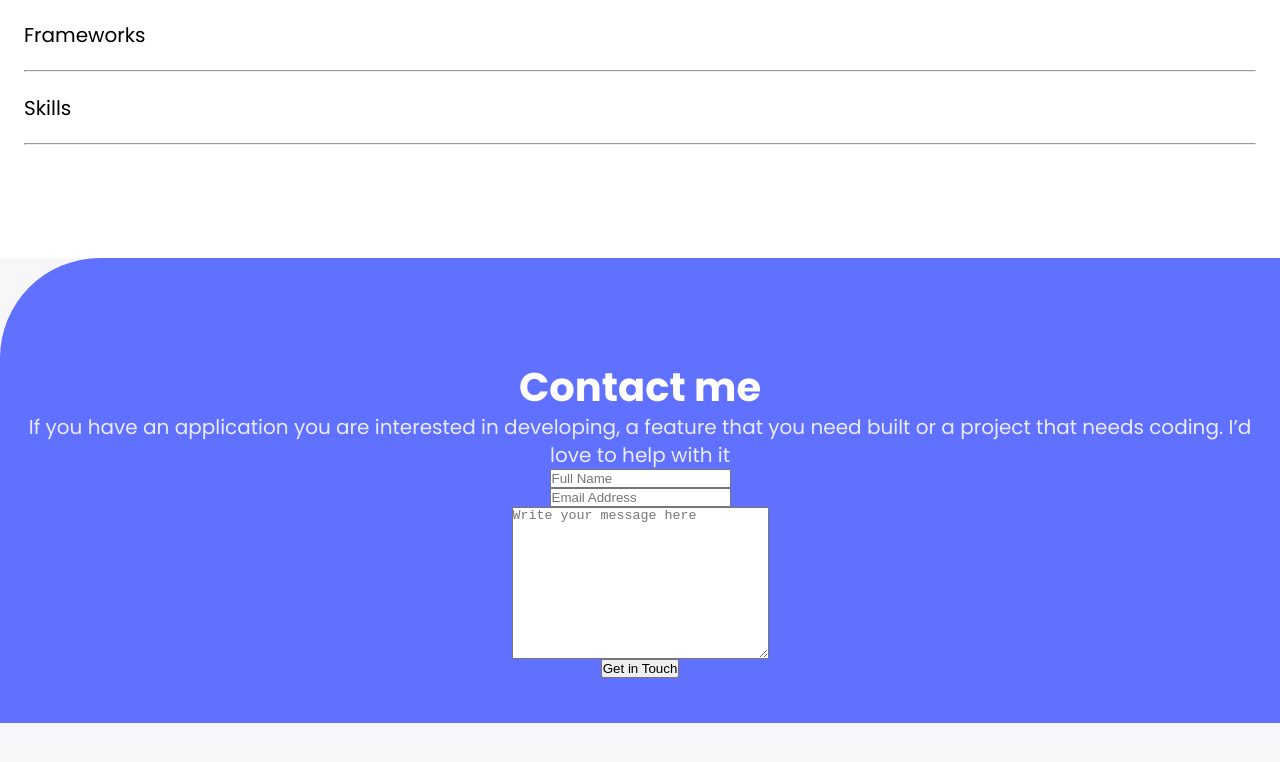
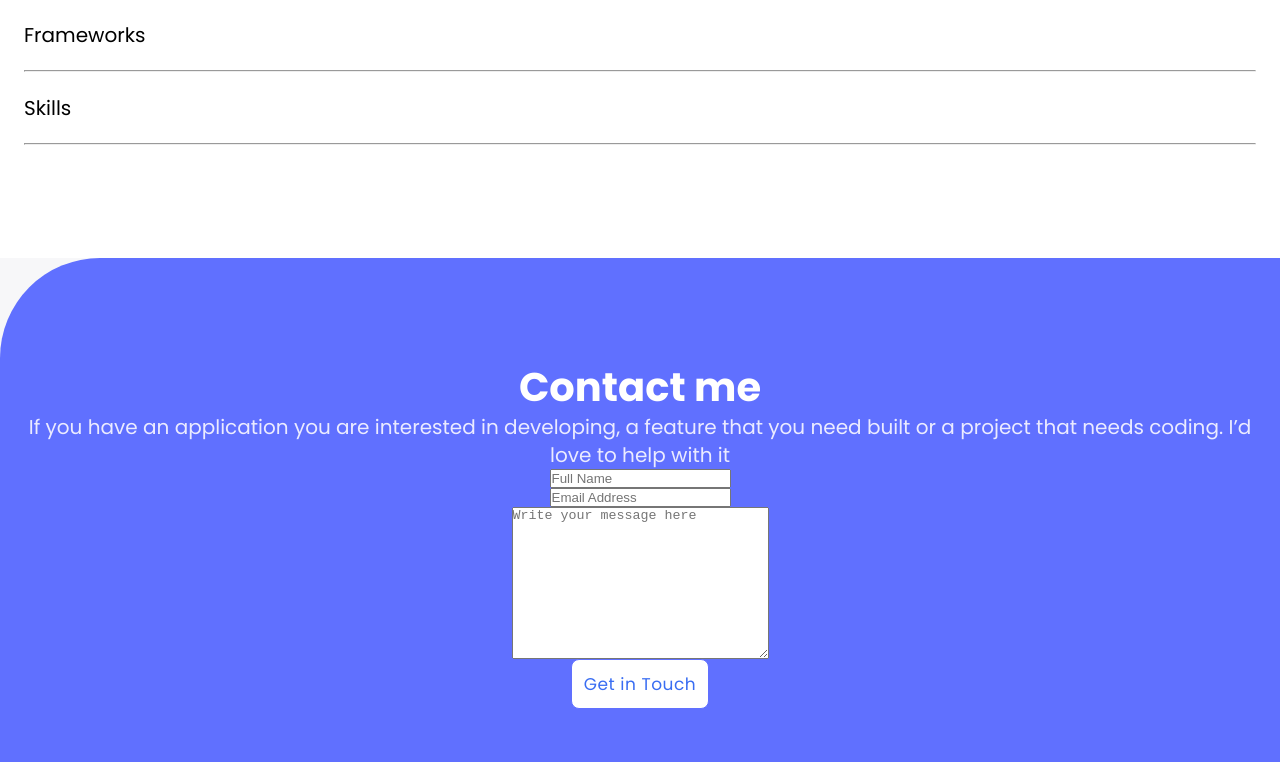
Before and after one commit to charlesgobina/my-portfolio, a plain HTML site: page index.html in a window 1280 px wide. Shown: the part 4866-5628 px from the top of the page. Before the commit the page ends 5589 px from the top, so only its background shows below. Drawn offline with Linux system fonts and the light colour scheme.

Commit message:
Add footer form button

```diff
--- a/index.html
+++ b/index.html
@@ -507,7 +507,7 @@
               love to help with it
             </p>
           </div>
-          <form class="footer-form" action="">
+          <form class="footer-form" action="https://formspree.io/f/moqyzrwl">
             <input type="text" maxlength="30" placeholder="Full Name" />
             <input type="email" placeholder="Email Address" />
             <textarea
@@ -518,7 +518,7 @@
               maxlength="500"
               placeholder="Write your message here"
             ></textarea>
-            <button type="submit">Get in Touch</button>
+            <button class="tonic-btn" type="submit">Get in Touch</button>
           </form>
         </footer>
       </section>
```
